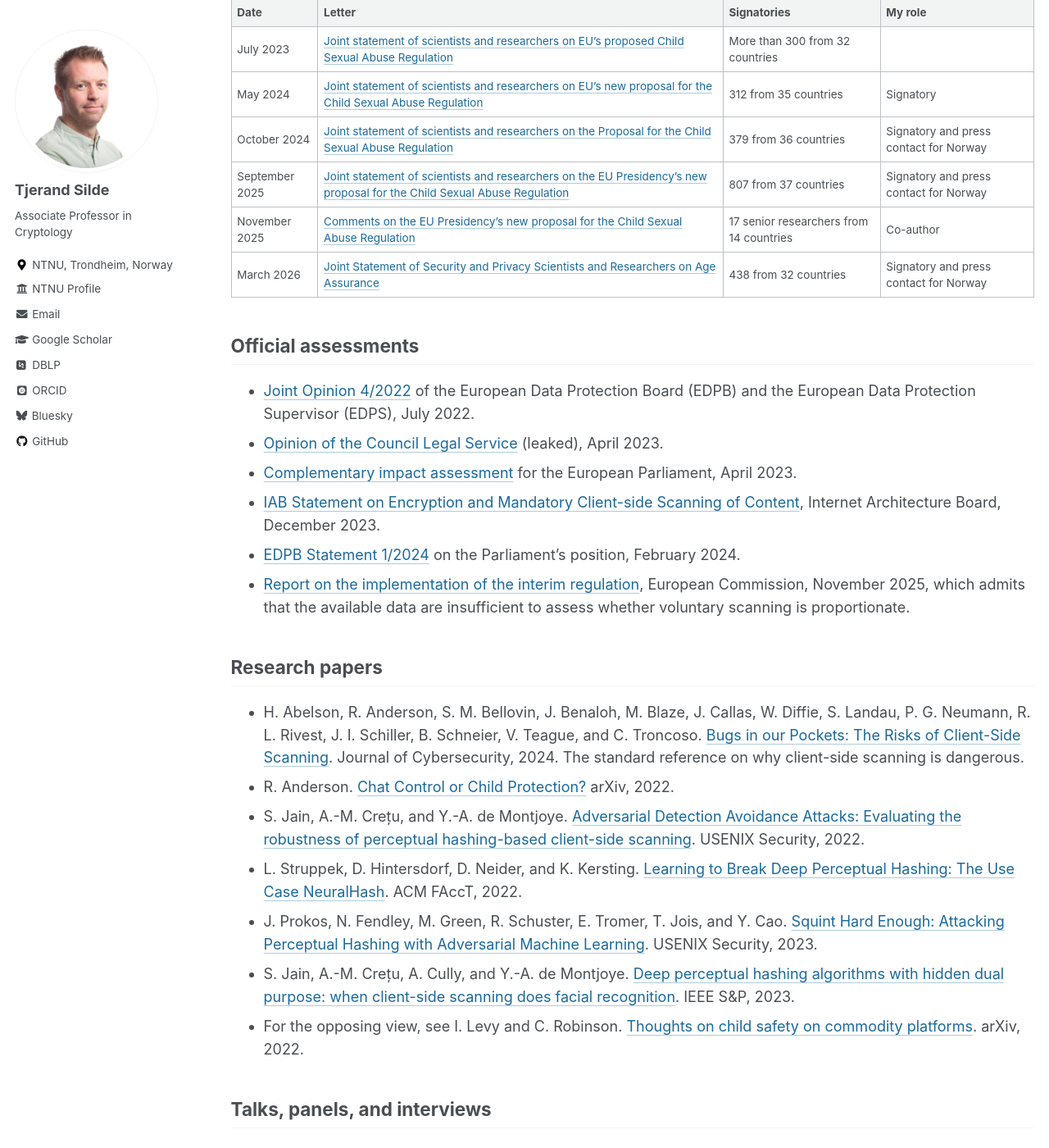
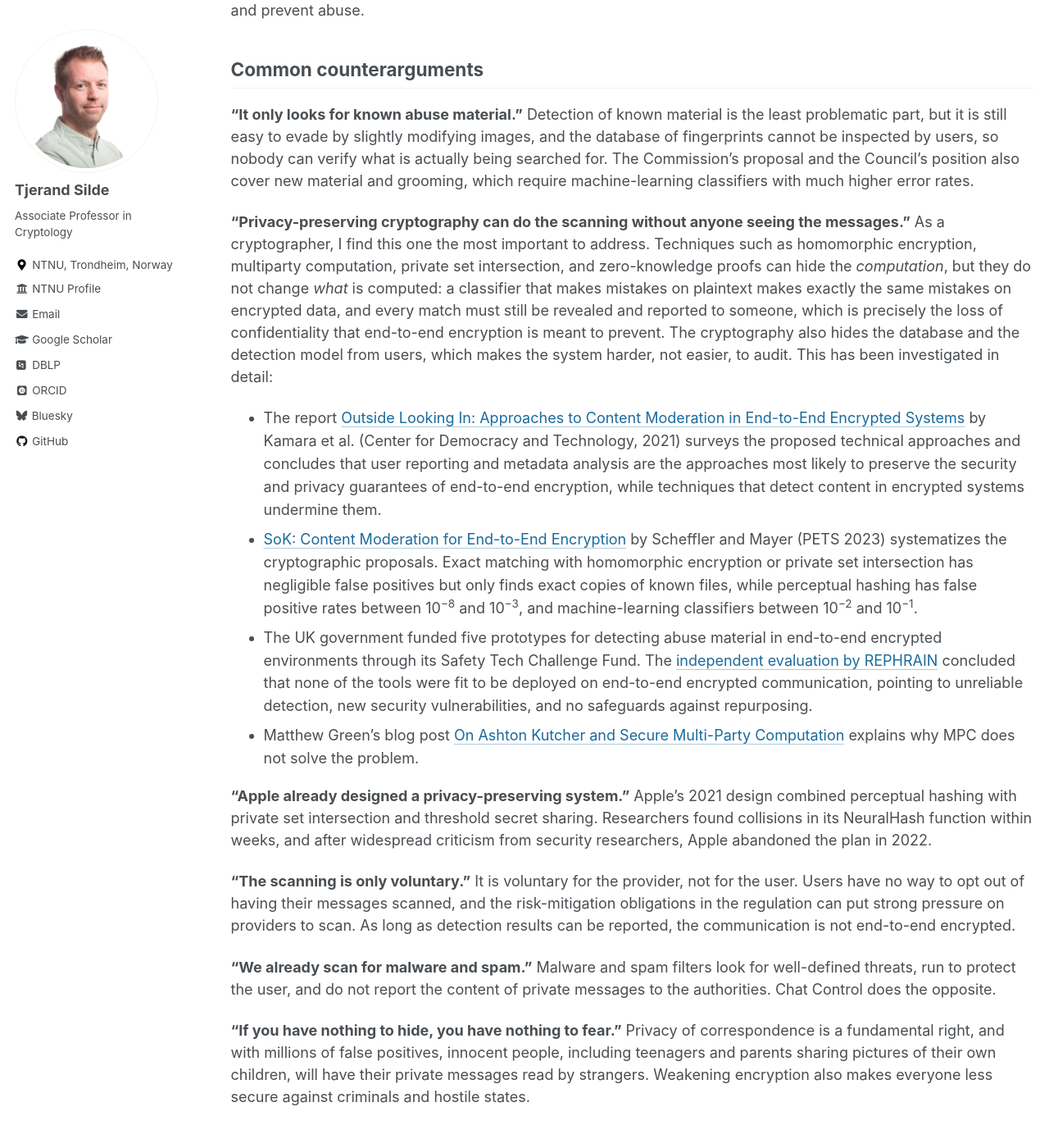
Before and after one commit to tjesi/tjesi.github.io, a Jekyll site: the page built from _pages/chatcontrol.md, in a window 1280 px wide and 1400 px high, scrolled down 3785 px. Shown: the whole window at 82% size. Built offline with Jekyll 4.4.1, drawn with Linux system fonts in a browser that asks for light colours; some web fonts are replaced; some of the changed text lies outside the part shown.

Commit message:
chat control

```diff
--- a/_pages/chatcontrol.md
+++ b/_pages/chatcontrol.md
@@ -1,13 +1,14 @@
 ---
 title: "Chat Control"
 permalink: /chatcontrol/
-sitemap: false
-robots: noindex
+description: "An introduction to the EU's proposed Chat Control regulation, why scanning private communication does not work and breaks end-to-end encryption, and a curated list of open letters, reports, research papers, and talks."
 ---
 
 Since 2022, the European Union has been negotiating a [regulation to prevent and combat child sexual abuse](https://eur-lex.europa.eu/legal-content/EN/TXT/?uri=celex%3A52022PC0209) (the CSA Regulation, or CSAR), widely known as "Chat Control". Protecting children from sexual abuse is a goal we all share. However, the proposal would require or encourage online services to automatically scan the private messages, photos, and videos of all their users, including in end-to-end encrypted services, and to verify the age of their users. Together with hundreds of scientists in security, cryptography, and privacy, I have argued that these measures would not work as intended, and that they would seriously undermine the security and privacy of everyone, including children.
 
-This page gives a short introduction for readers who are new to the topic, explains the main technical objections, and collects the open letters, official assessments, research papers, talks, and websites that I find most useful.
+This page gives a short introduction for readers who are new to the topic, explains the main technical objections, and collects the open letters, official assessments, research papers, talks, and websites that I find most useful. The views on this page are my own and do not represent those of NTNU.
+
+*Last updated: September 2026.*
 
 ## What is Chat Control?
 
@@ -32,15 +33,15 @@
 | July 2022 | The [EDPB and EDPS](https://edps.europa.eu/system/files/2022-07/22-07-28_edpb-edps-joint-opinion-csam_en.pdf) warn that the proposal may lead to general and indiscriminate scanning of all communication. |
 | April 2023 | The Council's own [legal service](https://www.patrick-breyer.de/wp-content/uploads/2023/05/st08787.en23-leak.pdf) (leaked opinion) and the European Parliament's [complementary impact assessment](https://www.europarl.europa.eu/RegData/etudes/STUD/2023/740248/EPRS_STU(2023)740248_EN.pdf) both find that the detection orders are likely disproportionate. |
 | November 2023 | The European Parliament adopts its position: end-to-end encrypted services are excluded, and detection is only allowed against specific suspects with judicial authorization. |
-| 2024–2025 | Successive Council presidencies (Belgian, Hungarian, Polish, and Danish) propose variants such as "upload moderation", where users must consent to scanning in order to send images. None of them gets a majority. |
 | April 2024 | The interim regulation is extended until April 2026. |
+| 2024–2025 | Successive Council presidencies propose new variants, such as "upload moderation" under the Belgian presidency, where users must consent to scanning in order to send images and videos. The Belgian, Hungarian, and Polish proposals do not get a majority. In October 2025, the Danish presidency drops mandatory detection orders from its text. |
 | November 2025 | The Council [agrees on its position](https://www.consilium.europa.eu/en/press/press-releases/2025/11/26/child-sexual-abuse-council-reaches-position-on-law-protecting-children-from-online-abuse/): mandatory detection orders are dropped, but "voluntary" scanning is made permanent, and providers get risk-mitigation obligations. |
 | December 2025 | Trilogue negotiations between the Parliament, the Council, and the Commission start. |
 | April 2026 | After the European Parliament rejects an extension in March, the interim regulation expires on April 3. |
 | July 2026 | The interim regulation is reinstated as [Regulation (EU) 2026/1881](https://eur-lex.europa.eu/eli/reg/2026/1881/oj/eng) until April 2028, now explicitly excluding end-to-end encrypted communication. |
-| September 2026 | Trilogue negotiations on the permanent regulation continue under the Irish presidency. Whether to allow voluntary or targeted detection is the main open issue. |
+| September 2026 | As of this writing, trilogue negotiations on the permanent regulation continue under the Irish presidency. Whether to allow voluntary scanning or only targeted detection is the main open issue. |
 
-The Council keeps a [timeline of its decisions](https://www.consilium.europa.eu/en/policies/prevent-child-sexual-abuse/timeline-prevention-of-child-sexual-abuse/), and [Patrick Breyer's page](https://www.patrick-breyer.de/en/posts/chat-control/) is the most up-to-date account of the negotiations.
+See the Council's [timeline](https://www.consilium.europa.eu/en/policies/prevent-child-sexual-abuse/timeline-prevention-of-child-sexual-abuse/) and [Patrick Breyer's page](https://www.patrick-breyer.de/en/posts/chat-control/) for the latest news.
 
 ## Why is this a bad idea?
 
@@ -50,7 +51,7 @@
 
 Detecting new material and grooming is even harder. It relies on machine-learning classifiers, which are inherently susceptible to evasion and have significant error rates. Grooming conversations can look like ordinary conversations between friends or family, and even human experts struggle to distinguish abuse material from consensual exchanges between teenagers. Unlike malware scanning, which targets well-defined threats, there is no precise technical definition of the content to detect.
 
-Applied to billions of messages every day, even a very small error rate leads to an enormous number of false reports. This is not only a theoretical concern: the [Irish Council for Civil Liberties](https://www.iccl.ie/news/an-garda-siochana-unlawfully-retains-files-on-innocent-people-who-it-has-already-cleared-of-producing-or-sharing-of-child-sex-abuse-material/) reported that out of 4,192 reports the Irish police received from the US hotline NCMEC in 2020, only 409 were actionable, and 471 were not abuse material at all. False reports overwhelm investigators, take resources away from real cases, and expose innocent people, including teenagers, to investigations.
+Applied to billions of messages every day, even a very small error rate leads to an enormous number of false reports. As the [May 2024 letter](https://csa-scientist-open-letter.org/May2024) points out, WhatsApp users alone send 140 billion messages per day. Even if only one in a hundred messages were checked by a detector with a false positive rate of 0.1%, there would be 1.4 million false positives every single day. This is not only a theoretical concern: the [Irish Council for Civil Liberties](https://www.iccl.ie/news/an-garda-siochana-unlawfully-retains-files-on-innocent-people-who-it-has-already-cleared-of-producing-or-sharing-of-child-sex-abuse-material/) reported that out of 4,192 reports the Irish police received from the US hotline NCMEC in 2020, only 409 were actionable, and 471 were not abuse material at all. False reports overwhelm investigators, take resources away from real cases, and expose innocent people, including teenagers, to investigations.
 
 ### Scanning breaks end-to-end encryption
 
@@ -64,11 +65,30 @@
 
 ### Age verification does not solve the problem
 
-Age verification is easy to circumvent with VPNs, borrowed credentials, fake documents, or deepfakes, and it pushes users towards less secure and unregulated services. Age estimation based on AI and biometrics has high error rates and is biased against certain groups. Privacy-preserving age verification with zero-knowledge proofs is possible in principle, but deploying it at internet scale would require a global trust infrastructure that does not exist today, and current deployments collect large amounts of personal data. Age verification also excludes people without identity documents or suitable devices, and there is no scientific evidence that banning minors from online services improves their safety or mental health.
+Age verification is easy to circumvent with VPNs, borrowed credentials, fake documents, or deepfakes, and it pushes users towards less secure and unregulated services. Age estimation based on AI and biometrics has high error rates and is biased against certain groups. Privacy-preserving age verification with zero-knowledge proofs is possible in principle, but deploying it at internet scale would require a global trust infrastructure that does not exist today, and current deployments collect large amounts of personal data. As [Celi, Den Hartog, and Haddadi](https://brave.com/blog/zkp-age-verification-limits/) explain, zero-knowledge proofs are also not a silver bullet in practice: implementations are complex and have had subtle vulnerabilities, proofs combined with metadata such as the credential issuer can still be used to track users across sites, revocation checks can let issuers observe where credentials are used, and relying on a few trusted issuers concentrates power and excludes the hundreds of millions of people worldwide who lack formal identification. Age verification also excludes people without identity documents or suitable devices, and there is no scientific evidence that banning minors from online services improves their safety or mental health.
 
 ### What would help instead
 
 Eradicating abuse material relies on eradicating abuse. The scientists' letters recommend evidence-based measures: education on consent and digital literacy, trauma-informed and easy-to-use reporting mechanisms, better support for victims, and substantially more resources for law enforcement and social services to investigate and prevent abuse.
+
+## Common counterarguments
+
+**"It only looks for known abuse material."** Detection of known material is the least problematic part, but it is still easy to evade by slightly modifying images, and the database of fingerprints cannot be inspected by users, so nobody can verify what is actually being searched for. The Commission's proposal and the Council's position also cover new material and grooming, which require machine-learning classifiers with much higher error rates.
+
+**"Privacy-preserving cryptography can do the scanning without anyone seeing the messages."** As a cryptographer, I find this one the most important to address. Techniques such as homomorphic encryption, multiparty computation, private set intersection, and zero-knowledge proofs can hide the *computation*, but they do not change *what* is computed: a classifier that makes mistakes on plaintext makes exactly the same mistakes on encrypted data, and every match must still be revealed and reported to someone, which is precisely the loss of confidentiality that end-to-end encryption is meant to prevent. The cryptography also hides the database and the detection model from users, which makes the system harder, not easier, to audit. This has been investigated in detail:
+
+- The report [Outside Looking In: Approaches to Content Moderation in End-to-End Encrypted Systems](https://arxiv.org/abs/2202.04617) by Kamara et al. (Center for Democracy and Technology, 2021) surveys the proposed technical approaches and concludes that user reporting and metadata analysis are the approaches most likely to preserve the security and privacy guarantees of end-to-end encryption, while techniques that detect content in encrypted systems undermine them.
+- [SoK: Content Moderation for End-to-End Encryption](https://petsymposium.org/popets/2023/popets-2023-0060.pdf) by Scheffler and Mayer (PETS 2023) systematizes the cryptographic proposals. Exact matching with homomorphic encryption or private set intersection has negligible false positives but only finds exact copies of known files, while perceptual hashing has false positive rates between 10<sup>−8</sup> and 10<sup>−3</sup>, and machine-learning classifiers between 10<sup>−2</sup> and 10<sup>−1</sup>.
+- The UK government funded five prototypes for detecting abuse material in end-to-end encrypted environments through its Safety Tech Challenge Fund. The [independent evaluation by REPHRAIN](https://www.rephrain.ac.uk/safety-tech-challenge-fund/) concluded that none of the tools were fit to be deployed on end-to-end encrypted communication, pointing to unreliable detection, new security vulnerabilities, and no safeguards against repurposing.
+- Matthew Green's blog post [On Ashton Kutcher and Secure Multi-Party Computation](https://blog.cryptographyengineering.com/2023/05/11/on-ashton-kutcher-and-secure-multi-party-computation/) explains why MPC does not solve the problem.
+
+**"Apple already designed a privacy-preserving system."** Apple's 2021 design combined perceptual hashing with private set intersection and threshold secret sharing. Researchers found collisions in its NeuralHash function within weeks, and after widespread criticism from security researchers, Apple abandoned the plan in 2022.
+
+**"The scanning is only voluntary."** It is voluntary for the provider, not for the user. Users have no way to opt out of having their messages scanned, and the risk-mitigation obligations in the regulation can put strong pressure on providers to scan. As long as detection results can be reported, the communication is not end-to-end encrypted.
+
+**"We already scan for malware and spam."** Malware and spam filters look for well-defined threats, run to protect the user, and do not report the content of private messages to the authorities. Chat Control does the opposite.
+
+**"If you have nothing to hide, you have nothing to fear."** Privacy of correspondence is a fundamental right, and with millions of false positives, innocent people, including teenagers and parents sharing pictures of their own children, will have their private messages read by strangers. Weakening encryption also makes everyone less secure against criminals and hostile states.
 
 ## Open letters from scientists
 
@@ -79,9 +99,9 @@
 | July 2023 | [Joint statement of scientists and researchers on EU's proposed Child Sexual Abuse Regulation](https://csa-scientist-open-letter.org/Jul2023) | More than 300 from 32 countries | |
 | May 2024 | [Joint statement of scientists and researchers on EU's new proposal for the Child Sexual Abuse Regulation](https://csa-scientist-open-letter.org/May2024) | 312 from 35 countries | Signatory |
 | October 2024 | [Joint statement of scientists and researchers on the Proposal for the Child Sexual Abuse Regulation](https://csa-scientist-open-letter.org/Oct2024) | 379 from 36 countries | Signatory and press contact for Norway |
-| September 2025 | [Joint statement of scientists and researchers on the EU Presidency's new proposal for the Child Sexual Abuse Regulation](https://csa-scientist-open-letter.org/Sep2025) | 807 from 37 countries | Signatory and press contact for Norway |
+| September 2025 | [Joint statement of scientists and researchers on the EU Presidency's new proposal for the Child Sexual Abuse Regulation](https://csa-scientist-open-letter.org/Sep2025) | 807 from 37 countries | Co-author and press contact for Norway |
 | November 2025 | [Comments on the EU Presidency's new proposal for the Child Sexual Abuse Regulation](https://csa-scientist-open-letter.org/Nov2025) | 17 senior researchers from 14 countries | Co-author |
-| March 2026 | [Joint Statement of Security and Privacy Scientists and Researchers on Age Assurance](https://csa-scientist-open-letter.org/ageverif-Feb2026) | 438 from 32 countries | Signatory and press contact for Norway |
+| March 2026 | [Joint Statement of Security and Privacy Scientists and Researchers on Age Assurance](https://csa-scientist-open-letter.org/ageverif-Feb2026) | 438 from 32 countries | Co-author and press contact for Norway |
 
 ## Official assessments
 
@@ -94,13 +114,12 @@
 
 ## Research papers
 
-- H. Abelson, R. Anderson, S. M. Bellovin, J. Benaloh, M. Blaze, J. Callas, W. Diffie, S. Landau, P. G. Neumann, R. L. Rivest, J. I. Schiller, B. Schneier, V. Teague, and C. Troncoso. [Bugs in our Pockets: The Risks of Client-Side Scanning](https://academic.oup.com/cybersecurity/article/10/1/tyad020/7590463). Journal of Cybersecurity, 2024. The standard reference on why client-side scanning is dangerous.
+- H. Abelson, R. Anderson, S. M. Bellovin, J. Benaloh, M. Blaze, J. Callas, W. Diffie, S. Landau, P. G. Neumann, R. L. Rivest, J. I. Schiller, B. Schneier, V. Teague, and C. Troncoso. [Bugs in our Pockets: The Risks of Client-Side Scanning](https://academic.oup.com/cybersecurity/article/10/1/tyad020/7590463). Journal of Cybersecurity, 2024.
 - R. Anderson. [Chat Control or Child Protection?](https://arxiv.org/abs/2210.08958) arXiv, 2022.
 - S. Jain, A.-M. Crețu, and Y.-A. de Montjoye. [Adversarial Detection Avoidance Attacks: Evaluating the robustness of perceptual hashing-based client-side scanning](https://www.usenix.org/conference/usenixsecurity22/presentation/jain). USENIX Security, 2022.
 - L. Struppek, D. Hintersdorf, D. Neider, and K. Kersting. [Learning to Break Deep Perceptual Hashing: The Use Case NeuralHash](https://doi.org/10.1145/3531146.3533073). ACM FAccT, 2022.
 - J. Prokos, N. Fendley, M. Green, R. Schuster, E. Tromer, T. Jois, and Y. Cao. [Squint Hard Enough: Attacking Perceptual Hashing with Adversarial Machine Learning](https://www.usenix.org/conference/usenixsecurity23/presentation/prokos). USENIX Security, 2023.
 - S. Jain, A.-M. Crețu, A. Cully, and Y.-A. de Montjoye. [Deep perceptual hashing algorithms with hidden dual purpose: when client-side scanning does facial recognition](https://arxiv.org/abs/2306.11924). IEEE S&P, 2023.
-- For the opposing view, see I. Levy and C. Robinson. [Thoughts on child safety on commodity platforms](https://arxiv.org/abs/2207.09506). arXiv, 2022.
 
 ## Talks, panels, and interviews
 
@@ -127,7 +146,7 @@
 
 I have followed the debate since Apple announced its plans for client-side scanning in 2021, and have commented on the proposal in Norwegian media since it was published in 2022. When the first joint statement from scientists was published in July 2023, I [told NRK](https://nrkbeta.no/2023/07/05/massivt-opprop-mot-a-skanne-mobiler-for-overgrepsmateriale/) that it is important that experts in digital security and privacy clearly explain the practical consequences of the proposal and the weaknesses of the technologies it relies on. I compared the proposal to installing surveillance cameras in every room of every home to make sure that no one is planning a crime.
 
-I signed the joint statement in May 2024, and since October 2024, I have been part of the group of researchers behind the letters, serving as the press contact for Norway. In November 2025, I was one of 17 senior researchers from 14 countries who co-authored a short technical comment on the Danish presidency's revised proposal, explaining why "voluntary" scanning and risk mitigation still threaten end-to-end encryption.
+I signed the joint statements in May and October 2024, and I have been the press contact for Norway since October 2024. Since September 2025, I have been a co-author of all the letters: the joint statement on the Danish presidency's proposal in September 2025, which was signed by 807 scientists from 37 countries; the short technical comment by 17 senior researchers from 14 countries in November 2025, explaining why "voluntary" scanning and risk mitigation still threaten end-to-end encryption; and the joint statement on age assurance in March 2026.
 
 My main message has been the same throughout:
 
@@ -155,5 +174,3 @@
 - [Ny EU-lov mot overgrepsmateriale kan føre til omfattende overvåkning](https://nrkbeta.no/2022/05/11/ny-eu-lov-mot-overgrepsmateriale-kan-fore-til-omfattende-overvakning), NRK, May 11, 2022.
 - [Ledende eksperter advarer mot å skanne mobiler for overgrepsmateriale](https://nrkbeta.no/2021/10/15/ledende-eksperter-advarer-mot-a-skanne-mobiler-for-overgrepsmateriale), NRK, October 15, 2021.
 - [Apple skal skanne mobiler for overgrepsbilder. Eksperter frykter angrep på personvernet](https://www.aftenposten.no/kultur/i/g6PWRk/apple-skal-skanne-mobiler-for-overgrepsbilder-eksperter-frykter-angre), Aftenposten, August 7, 2021.
-
-See the [Media](/media/) page for more.
```
Also changed, not shown: other parts of _pages/chatcontrol.md (+1 -1 lines).
